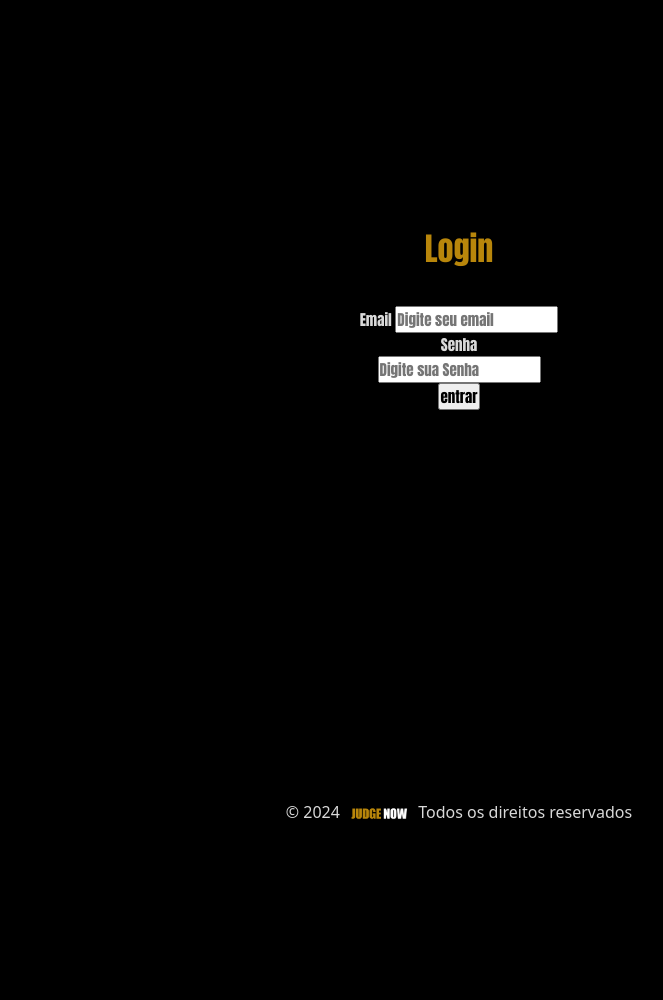
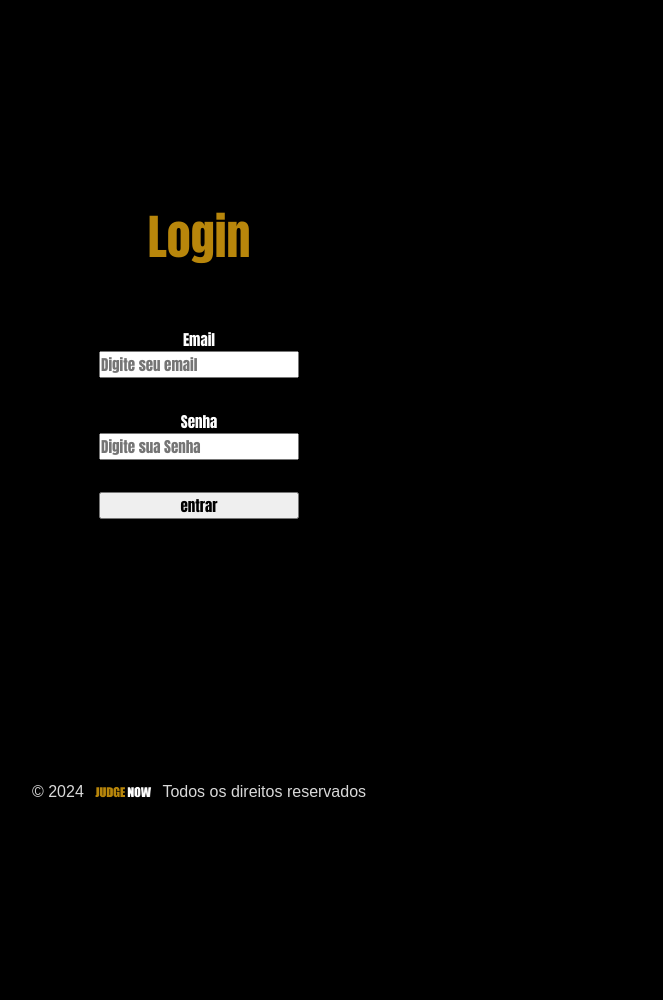
Before and after one commit to Koda012/TechAcademy-3, a PHP site: page /index.php?pagina=login in a window 1280 px wide; the page is wider, and only the part inside the window is pictured. Shown: that part, without its empty margins (441-1104 px from the left). After the commit the page ends 798 px from the top of that part, so only its background shows below. Run offline with PHP 8.4, Linux system fonts and the light colour scheme.

Commit message:
login e registro linkados ao css

```diff
--- a/paginas/login.php
+++ b/paginas/login.php
@@ -1,5 +1,43 @@
 <head>
+<meta charset="UTF-8">
+    <meta http-equiv="X-UA-Compatible" content="IE=chrome">
+    <meta name="viewport" content="width=device-width, initial scale=1.0">
+    <link rel="shortcut icon" href="img/courthouse_3122429.png" type="image/x-icon">
     <link rel="stylesheet" href="src/css/styles.css">
+    <style>
+   body {
+    width: 100%;
+    display: flex;
+    align-items: center;
+    flex-direction: column;
+    font-family:fantasy;
+    padding-right: 1rem ; padding-left: 1rem;
+    justify-content: center;
+    background-color: black;
+    label{ color: white;}
+  }
+  h2 {
+    color:#B8860B;
+    font-size: 3rem;
+    margin-bottom: 2rem;
+    text-align: center;
+    line-height: 1.2;
+  }
+  input {
+    margin-bottom: 2rem;
+    align-items: center;
+    width: 100%;
+    display: block;
+  }
+  textarea {
+    width: 100%;
+    max-width: 400px;
+    padding: 10px;
+    margin-bottom: 10px;
+    box-sizing: border-box;
+    display: block;
+}
+    </style>
 </head>
 <body>
 <main class="main-login">
```
Also changed, not shown: paginas/registro.php (+18 -14 lines).
